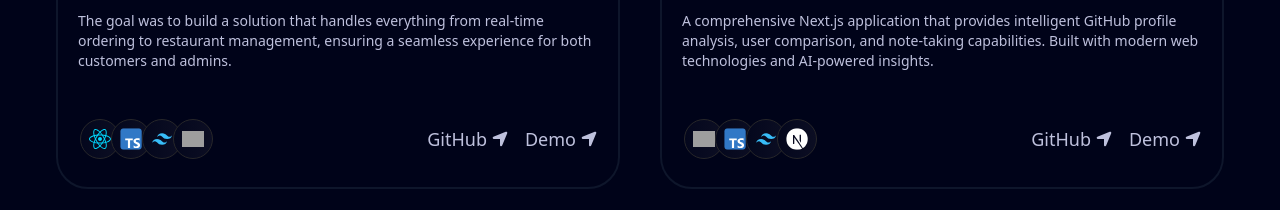
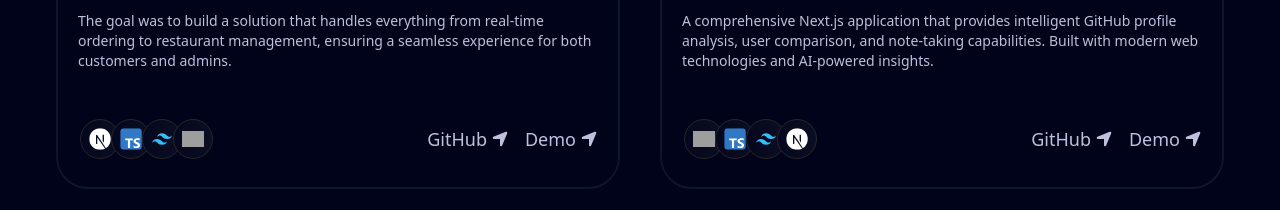
Before and after one commit to MarwanabdalR/Protofolio, a Next.js app: page / in a window 1280 px wide. Shown: the part 4205-4415 px from the top of the page. Built offline with nearby package versions, Linux system fonts and the light colour scheme; grey boxes are pictures that could not be loaded.

Commit message:
Fix: Update project data and optimize configuration

```diff
--- a/data/index.tsx
+++ b/data/index.tsx
@@ -47,7 +47,7 @@ export const projects = [
     title: "Restaurant Buzzer",
     des: "The goal was to build a solution that handles everything from real-time ordering to restaurant management, ensuring a seamless experience for both customers and admins.",
     img: "/Dashboard.PNG",
-    iconsList: ["/react.svg", "/ts.svg", "/tailwind.svg", "/node.svg"],
+    iconsList: ["/next.svg", "/ts.svg", "/tailwind.svg", "/node.svg"],
     link: "https://buzzer-restaurant-hyqkxh78h-marwans-projects-3f5c5d0c.vercel.app/",
     sourceCode: "https://github.com/MarwanabdalR/Buzzer-Restaurant",
   },
```
